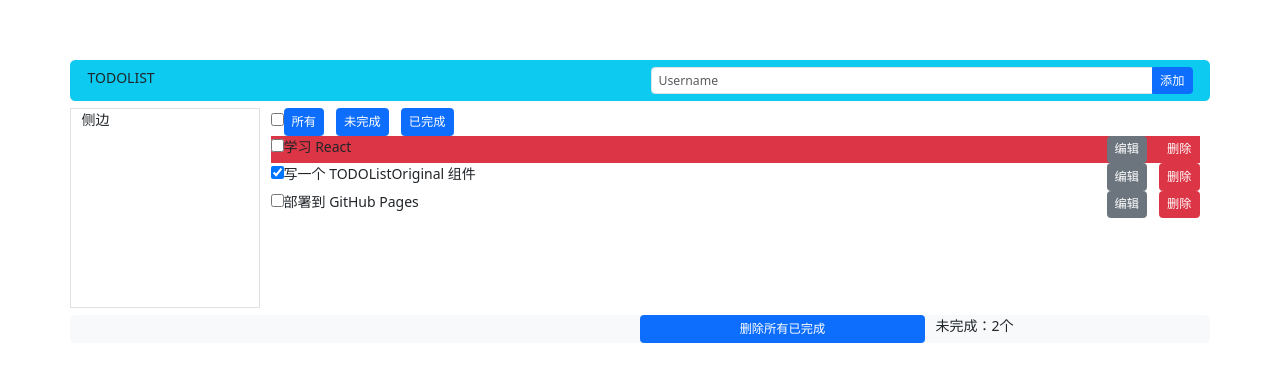
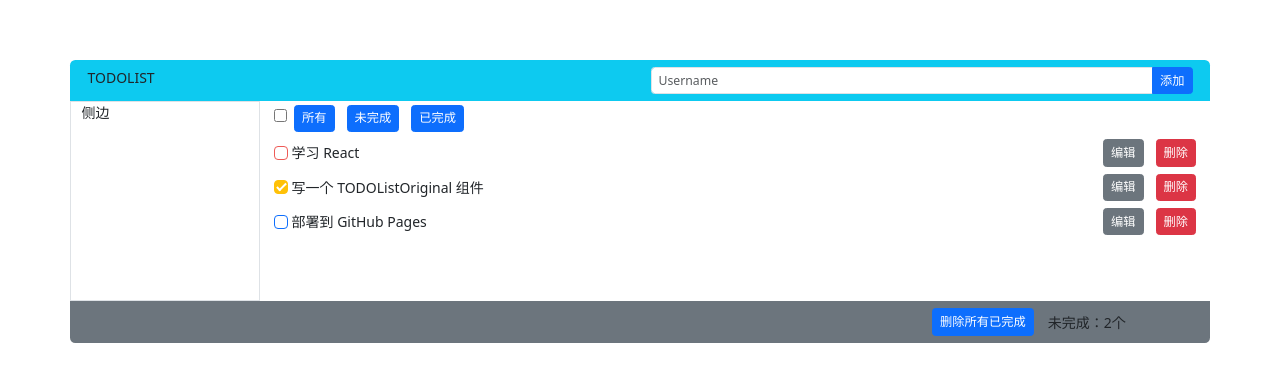
Before and after one commit to SuperManTouX/DingDong-Todo, a React (Vite) app: page / in a window 1280 px wide. Shown: the part 180-562 px from the top of the page. Built offline with nearby package versions, Linux system fonts and the light colour scheme.

Commit message:
修改部分样式

```diff
--- a/src/Controller.tsx
+++ b/src/Controller.tsx
@@ -1,15 +1,15 @@
-
-
 // @ts-ignore
 import {ControllerProps} from "@/types";
 import {ShowType} from "@/constants";
 
-export default function Controller({onSwitchShow,onCompleteAll,isAllDone,}:ControllerProps) {
+export default function Controller({onSwitchShow, onCompleteAll, isAllDone,}: ControllerProps) {
     return (
 
-        <li className='gap-3 d-flex justify-content-between'>
-            <span><input type="checkbox" checked={isAllDone} onChange={(e)=> onCompleteAll({type: 'completeAll', completeOrUncomplete: e.target.checked})
-            }/>
+        <li className=' rounded p-1 gap-3 d-flex justify-content-between'>
+            <span>
+                <input className="me-2" type="checkbox" checked={isAllDone}
+                       onChange={(e) => onCompleteAll({type: 'completedAll', completeOrUncomplete: e.target.checked})
+                       }/>
             <button type="button" onClick={() => {
 
                 onSwitchShow(ShowType.all)
@@ -22,7 +22,8 @@ export default function Controller({onSwitchShow,onCompleteAll,isAllDone,}:Contr
             <button type="button" onClick={() => {
                 onSwitchShow(ShowType.completed)
             }} className="btn btn-primary btn-sm">已完成
-            </button></span>
+            </button>
+            </span>
 
         </li>
     );
--- a/src/TODOList.tsx
+++ b/src/TODOList.tsx
@@ -10,6 +10,7 @@ import reducer from "./reducer.ts";
 import type {ShowType as ST, Todo, TodoAction, TodoCompleteAllAction} from "@/types.d.ts";
 import {ShowType} from "@/constants";
 
+
 // 1. 完成   / 未完成 过滤栏添加三个按钮：All / Active / Completed，点谁就只显示对应列表。
 // 2. 完成  一键全选 / 取消全选顶部放 checkbox，逻辑：若已全选则 取消全选，否则全部勾选。
 // 3. 完成   未完成计数器 / 在标题旁实时显示 “还剩 3 项未完成”。
@@ -19,12 +20,11 @@ import {ShowType} from "@/constants";
 // 7. 完成  优先级标记 / 给 Todo 加 priority: 'low' | 'medium' | 'high' 字段，UI 用颜色或图标区分，并可切换优先级。
 // 8. 完成  批量删除已完成 / 底部增加“清除已完成”按钮，一键删掉所有 done === true 的项。
 
-
 export default function TODOList() {
     let initialTodoList: Todo[] = [
         {id: uuidv4(), text: '学习 React', completed: false, priority: 2},
-        {id: uuidv4(), text: '写一个 TODOListOriginal 组件', completed: true},
-        {id: uuidv4(), text: '部署到 GitHub Pages', completed: false}
+        {id: uuidv4(), text: '写一个 TODOListOriginal 组件', completed: true,priority:1},
+        {id: uuidv4(), text: '部署到 GitHub Pages', completed: false,priority:0}
     ]
     // 读取本地值
     // if (localStorage.getItem('todoList') !== null) {
@@ -81,7 +81,7 @@ export default function TODOList() {
 
     //当一键完成或一键取消完成的时候
     function handleCompleteAll(action: TodoCompleteAllAction) {
-
+        console.log({...action, showType})
         dispatch({...action, showType})
     }
 
@@ -125,7 +125,7 @@ export default function TODOList() {
         <>
             <div className='container rounded mx-auto h-50 vertical-align'>
 
-                <div className="row bg-info rounded row-cols-2 justify-content-between p-2">
+                <div className="row bg-info rounded-top row-cols-2 justify-content-between p-2">
                     <div className="col-2 align-items-center">
                         TODOLIST
                     </div>
@@ -139,7 +139,7 @@ export default function TODOList() {
                     </div>
                 </div>
 
-                <div className="row  rounded h-50 mt-2 mb-2">
+                <div className="row  rounded h-50 ">
                     <div className="col-2 border">侧边</div>
                     <DragDropContext onDragEnd={onDragEnd}>
                         <Droppable droppableId="droppable">
@@ -176,11 +176,13 @@ export default function TODOList() {
                     </DragDropContext>
                 </div>
 
-                <div className="row flex-row rounded bg-light justify-content-end">
+                <div className="row flex-row rounded-bottom bg-secondary justify-content-end   p-2">
+                    <span className="d-flex w-25 gap-3 align-items-center">
                     <button type="button" onClick={() => handleDeleteAllCompleted()}
-                            className="btn btn-primary btn-sm w-25">删除所有已完成
+                            className="btn btn-primary btn-sm">删除所有已完成
                     </button>
-                    <span className="w-25">未完成：{calculateUncompletedCount()}个{}</span>
+                    <span className="">未完成：{calculateUncompletedCount()}个{}</span>
+                    </span>
                 </div>
             </div>
 
--- /dev/null
+++ b/src/TodoItem.css
@@ -0,0 +1,137 @@
+/* 1. 剥掉系统默认 */
+.high-todo {
+    -webkit-appearance: none;
+    -moz-appearance: none;
+    appearance: none;
+    width: 1rem;
+    height: 1rem;
+    margin: 0;
+    vertical-align: middle;
+    cursor: pointer;
+
+    /* 2. 自定义边框 */
+    border: 1px solid #ee5a56;   /* 红色边框 */
+    border-radius: 4px;
+    background: #fff;
+    position: relative;
+}
+
+/* 3. 选中时背景变红 + 画白勾 */
+.high-todo:checked {
+    background: #ee5a56;
+    border-color: #ee5a56;
+}
+.high-todo:checked::after {
+    content: '';
+    position: absolute;
+    left: 4px;
+    width: 5px;
+    height: 10px;
+    border: solid white;
+    border-width: 0 2px 2px 0;
+    transform: rotate(45deg);
+}
+
+/* 4. 聚焦时补一条红晕（可删） */
+.high-todo:focus-visible {
+    outline: 1px solid #ee5a56;
+    outline-offset: 1px;
+}
+/* 4. 聚焦时补一条红晕（可删） */
+.high-todo:hover {
+    border: 1px solid #e30f0a;
+
+}
+
+/* 1. 剥掉系统默认 */
+.medium-todo {
+    -webkit-appearance: none;
+    -moz-appearance: none;
+    appearance: none;
+    width: 1rem;
+    height: 1rem;
+    margin: 0;
+    vertical-align: middle;
+    cursor: pointer;
+
+    /* 2. 自定义边框 */
+    border: 1px solid #ffc107;   /* 红色边框 */
+    border-radius: 4px;
+    background: #fff;
+    position: relative;
+}
+
+/* 3. 选中时背景变红 + 画白勾 */
+.medium-todo:checked {
+    background: #ffc107;
+    border-color: #ffc107;
+}
+.medium-todo:checked::after {
+    content: '';
+    position: absolute;
+    left: 4px;
+    width: 5px;
+    height: 10px;
+    border: solid white;
+    border-width: 0 2px 2px 0;
+    transform: rotate(45deg);
+}
+
+/* 4. 聚焦时补一条红晕（可删） */
+.medium-todo:focus-visible {
+    outline: 1px solid #ffc107;
+    outline-offset: 1px;
+}
+
+.medium-todo:hover {
+    border: 1px solid #d9a801;
+
+}
+
+
+
+
+/* 1. 剥掉系统默认 */
+.low-todo {
+    -webkit-appearance: none;
+    -moz-appearance: none;
+    appearance: none;
+    width: 1rem;
+    height: 1rem;
+    margin: 0;
+    vertical-align: middle;
+    cursor: pointer;
+
+    /* 2. 自定义边框 */
+    border: 1px solid #0d6efd;   /* 红色边框 */
+    border-radius: 4px;
+    background: #fff;
+    position: relative;
+}
+
+/* 3. 选中时背景变红 + 画白勾 */
+.low-todo:checked {
+    background: #0d6efd;
+    border-color: #0d6efd;
+}
+.low-todo:checked::after {
+    content: '';
+    position: absolute;
+    left: 4px;
+    width: 5px;
+    height: 10px;
+    border: solid white;
+    border-width: 0 2px 2px 0;
+    transform: rotate(45deg);
+}
+
+/* 4. 聚焦时补一条红晕（可删） */
+.low-todo:focus-visible {
+    outline: 1px solid #0d6efd;
+    outline-offset: 1px;
+}
+/* 4. 聚焦时补一条红晕（可删） */
+.low-todo:hover {
+    border: 1px solid #014ebd;
+
+}
--- a/src/TodoItem.tsx
+++ b/src/TodoItem.tsx
@@ -1,6 +1,7 @@
 import React, {useState} from "react";
 import type {TodoItemProps} from "@/types";
 import {Priority} from "@/constants";
+import './TodoItem.css'
 
 
 export default function TodoItem({todo, onTodoChange, onTodoDelete, sub}: TodoItemProps) {
@@ -10,14 +11,14 @@ export default function TodoItem({todo, onTodoChange, onTodoDelete, sub}: TodoIt
     switch (todo.priority) {
 
         case Priority.Low:
-            priClass = "bg-secondary"
+            priClass = "low-todo"
             break
         case Priority.Medium:
-            priClass = "bg-warning"
+            priClass = "medium-todo"
             break
         case Priority.High:
 
-            priClass = "bg-danger"
+            priClass = "high-todo"
             break
         default:
             priClass = ""
@@ -58,8 +59,10 @@ export default function TodoItem({todo, onTodoChange, onTodoDelete, sub}: TodoIt
 
     return (
         <>
-            <li className={`d-flex justify-content-between  ${priClass} ${sub ? 'opacity-25' : ''}`}>
-                <span className="w-75"><input type="checkbox"
+            <li className={`d-flex justify-content-between rounded p-1  ${sub ? 'opacity-25' : ''}`}>
+                <span className="d-flex  w-75 lh-base align-items-center">
+                    <input type="checkbox"
+                           className={`me-1 ${priClass}`}
                            checked={todo.completed}
                            onChange={(e) =>
                                onTodoChange({
@@ -69,13 +72,17 @@ export default function TodoItem({todo, onTodoChange, onTodoDelete, sub}: TodoIt
                                        completed: e.target.checked
                                    }
                                })
-                                              }/>{renderEditInput()}</span>
+                           }/>
+                    {renderEditInput()}
+                </span>
 
 
-                <span className="d-flex justify-content-end w-25"><button
+                <span className="d-flex justify-content-end w-25">
+                    <button
                         type="button" className="btn btn-secondary btn-sm">编辑</button>
                     <button type="button" className="btn btn-danger btn-sm"
-                            onClick={() => onTodoDelete({type: 'deleted', deleteId: todo.id})}>删除</button></span>
+                            onClick={() => onTodoDelete({type: 'deleted', deleteId: todo.id})}>删除</button>
+                </span>
             </li>
         </>
     );
--- a/src/reducer.ts
+++ b/src/reducer.ts
@@ -8,6 +8,7 @@ import {ShowType} from "@/constants";
 export default function reducer(draft: Todo[], action: TodoAction,) {
     switch (action.type) {
         case "completedAll":
+            // console.log(action.showType)
             switch (action.showType) {
                 case ShowType.all:
                     draft.forEach((t) => t.completed = action.completeOrUncomplete)
```
Lines whose indentation alone changed are shown as unchanged.
